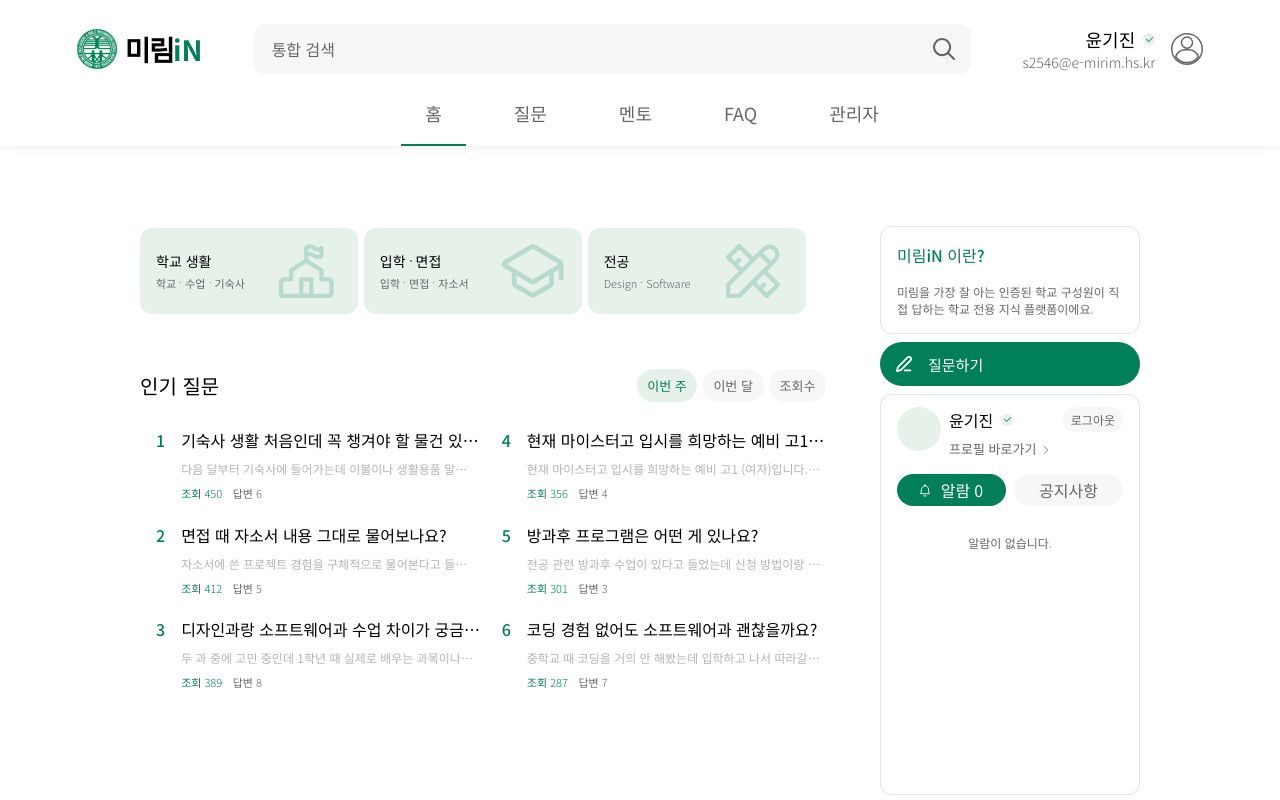
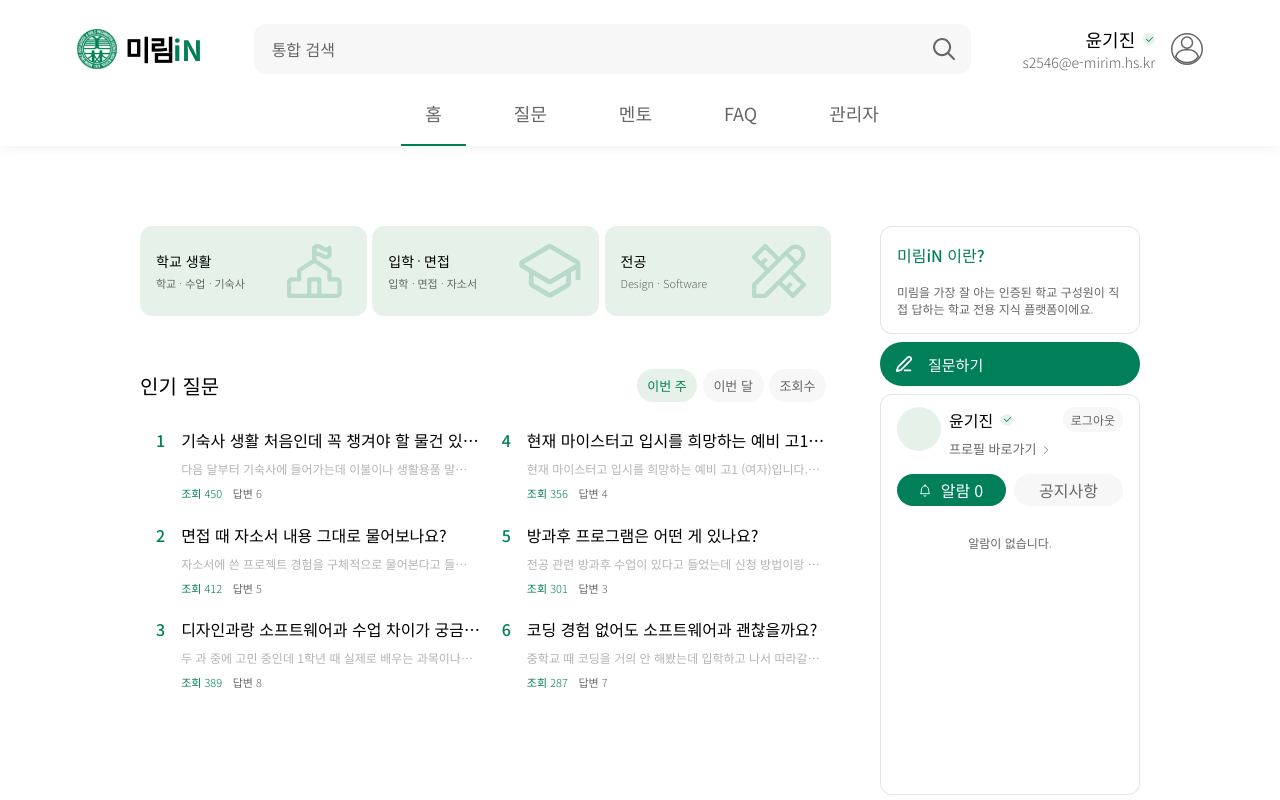
Before and after one commit to mirim-in/mirim-in_client, a Next.js app: page / in a window 1280 px wide. Built offline with nearby package versions, Linux system fonts and the light colour scheme.

Commit message:
[FIX] 확대 시 MainTag가 scroll 영역을 채우지 못하는 문제 수정

```diff
--- a/src/components/common/MainTag.tsx
+++ b/src/components/common/MainTag.tsx
@@ -18,8 +18,7 @@ const Dot = ({ className = "" }: DotProps) => (
 
 export const MainTag = ({ title, tags, image }: Props) => {
   return (
-    <Link href={"/question"}>
-      <div className={styles.mainTag}>
+    <Link href={"/question"} className={styles.mainTag}>
       <div className={styles.wrap}>
         <div className={styles.textWrap}>
           <div className={styles.titleWrap}>
@@ -48,7 +47,6 @@ export const MainTag = ({ title, tags, image }: Props) => {
           </div>
         </div>
       </div>
-      </div>
     </Link>
   );
 };
--- a/src/styles/components/common/MainTag.module.css
+++ b/src/styles/components/common/MainTag.module.css
@@ -22,7 +22,7 @@
 
 .textWrap {
   display: flex;
-  width: clamp(110px, 8.75vw, 168px);
+  flex: 0 1 clamp(110px, 8.75vw, 168px);
   min-width: 0;
   flex-direction: column;
   justify-content: center;
```
Lines whose indentation alone changed are shown as unchanged.
